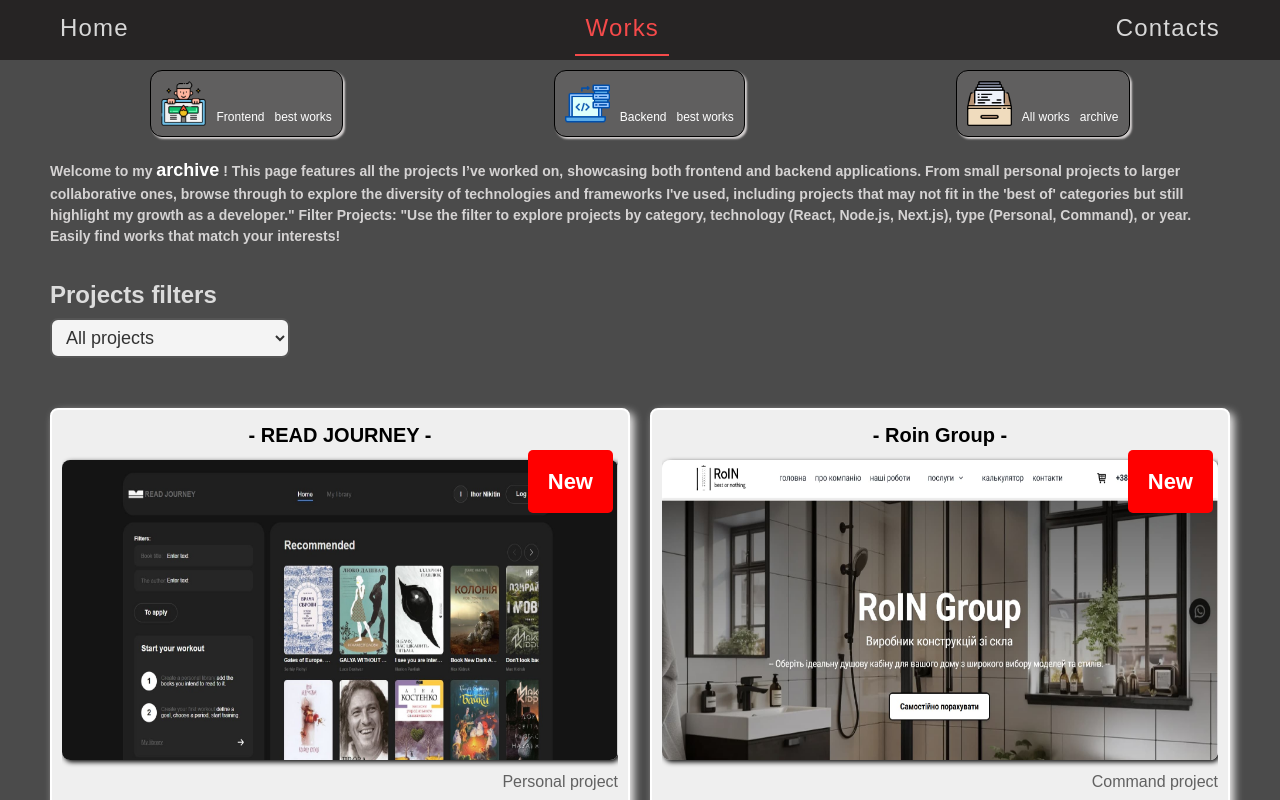
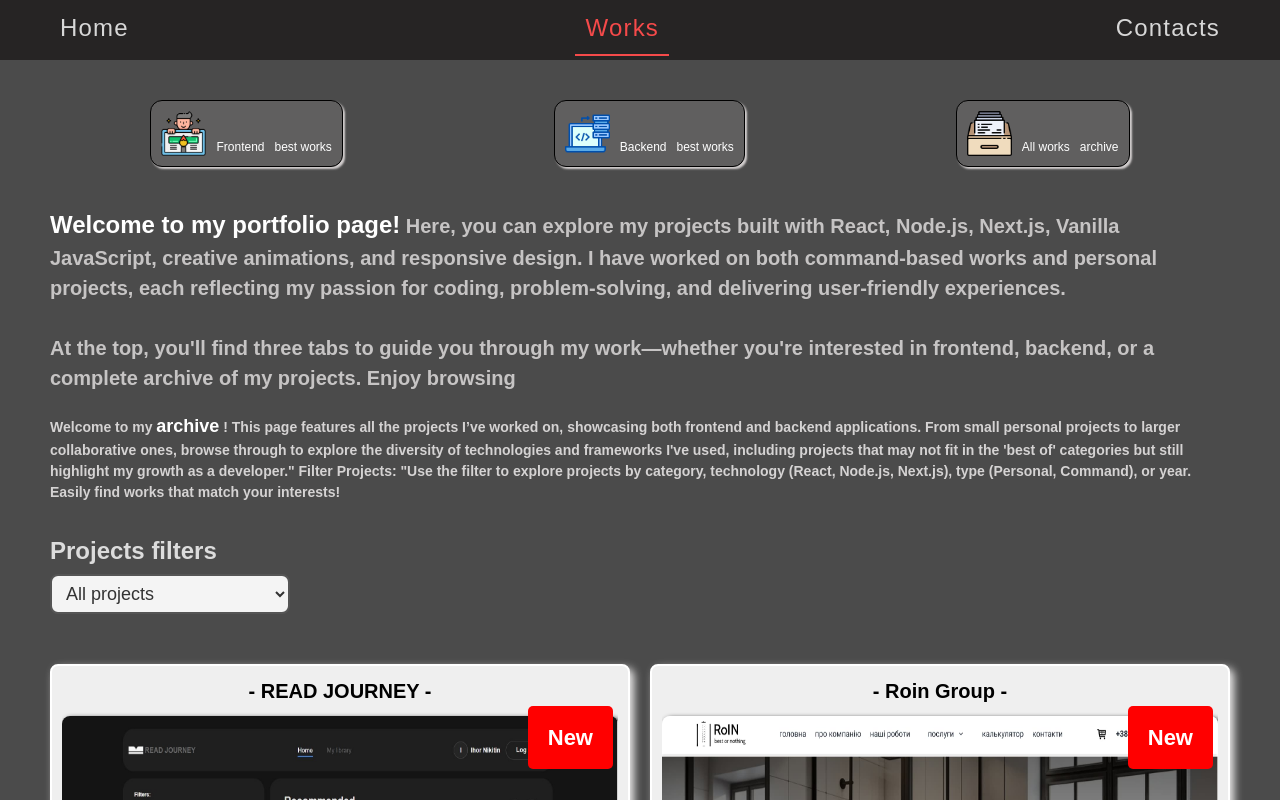
Before and after one commit to NikitinIhor/Portfolio, a React (Vite) app: page /projects/all in a window 1280 px wide. Shown: the top 800 px of the page. Built offline with nearby package versions, Linux system fonts and the light colour scheme.

Commit message:
fix:contacts component

```diff
--- a/src/components/AddModal/AddModal.jsx
+++ b/src/components/AddModal/AddModal.jsx
@@ -12,7 +12,7 @@ export default function AddModal({ addModalIsopen, closeAddModal }) {
       bottom: "auto",
       marginRight: "-50%",
       transform: "translate(-50%, -50%)",
-      borderRadius: 8,
+      borderRadius: 16,
       color: "white",
       height: "400px",
       boxShadow: "8px 8px 8px black",
--- a/src/components/FeedbackForm/FeedbackForm.module.css
+++ b/src/components/FeedbackForm/FeedbackForm.module.css
@@ -2,7 +2,7 @@
   display: flex;
   flex-direction: column;
   align-items: center;
-  padding: 20px;
+  padding: 10px;
   margin: 0 auto;
   width: 260px;
   height: 100%;
@@ -22,7 +22,8 @@
 label {
   margin-bottom: 5px;
   font-weight: bold;
-  color: #333;
+  color: #545454;
+  font-size: 12px;
 }
 
 .field {
@@ -57,23 +58,23 @@ label {
 .btn {
   width: 100px;
   height: 40px;
-  font-size: 16px;
-  color: #fff;
-  background-color: #007bff;
+  font-size: 12px;
+  color: #ffffff;
+  background-color: rgb(74, 138, 74);
   border: none;
-  border-radius: 5px;
+  border-radius: 20px;
   cursor: pointer;
   transition: background-color 0.3s;
 }
 .btn:first-child {
-  background-color: red;
+  background-color: rgb(218, 94, 94);
 }
 .btn:first-child:hover {
   background-color: rgb(188, 52, 52);
 }
 
 .btn:hover {
-  background-color: #0056b3;
+  background-color: rgb(46, 117, 46);
 }
 .loader {
   position: absolute;
--- a/src/components/Project/Project.module.css
+++ b/src/components/Project/Project.module.css
@@ -14,7 +14,6 @@
   overflow: hidden;
   position: relative;
   color: rgb(97, 97, 97);
-  height: 100%;
 }
 
 .item:hover .image {
--- a/src/pages/AllProjects/AllProjects.module.css
+++ b/src/pages/AllProjects/AllProjects.module.css
@@ -31,6 +31,7 @@
 @media (min-width: 768px) {
   .list {
     grid-template-columns: repeat(2, 1fr);
+    align-items: start;
   }
   .title {
     font-size: 14px;
--- a/src/pages/Projects/Projects.jsx
+++ b/src/pages/Projects/Projects.jsx
@@ -1,30 +1,51 @@
 import { NavLink, Outlet } from "react-router-dom";
 import css from "./Projects.module.css";
 
+import { useState } from "react";
 import archive from "../../images/category/archive.png";
 import back from "../../images/category/back.png";
 import front from "../../images/category/front.png";
 
 export default function Projects() {
+  const [showTitle, setShowTitle] = useState(true);
+
+  const handleClick = () => {
+    setShowTitle(false);
+  };
+
   return (
     <div className={css.projects}>
       <div className="container">
         <nav className={css.nav}>
-          <NavLink className={css.link} to="frontend">
+          <NavLink onClick={handleClick} className={css.link} to="frontend">
             <img src={front} alt="image of frontend" />
             Frontend <span>best works</span>
           </NavLink>
 
-          <NavLink className={css.link} to="backend">
+          <NavLink onClick={handleClick} className={css.link} to="backend">
             <img src={back} alt="image of backend" />
             Backend <span>best works</span>
           </NavLink>
 
-          <NavLink className={css.link} to="all">
+          <NavLink onClick={handleClick} className={css.link} to="all">
             <img src={archive} alt="image of archive" />
             All works <span>archive</span>
           </NavLink>
         </nav>
+        {showTitle && (
+          <h2 className={css.title}>
+            <span>Welcome to my portfolio page!</span> Here, you can explore my
+            projects built with React, Node.js, Next.js, Vanilla JavaScript,
+            creative animations, and responsive design. I have worked on both
+            command-based works and personal projects, each reflecting my
+            passion for coding, problem-solving, and delivering user-friendly
+            experiences. <br />
+            <br />
+            At the top, you'll find three tabs to guide you through my
+            work—whether you're interested in frontend, backend, or a complete
+            archive of my projects. Enjoy browsing
+          </h2>
+        )}
         <Outlet />
       </div>
     </div>
--- a/src/pages/Projects/Projects.module.css
+++ b/src/pages/Projects/Projects.module.css
@@ -22,7 +22,16 @@
   box-shadow: 2px 2px 2px rgb(210, 206, 206);
   background-color: rgb(96, 95, 95);
 }
-
+.title {
+  color: rgb(198, 196, 196);
+  font-size: 14px;
+  margin-top: 40px;
+  text-align: center;
+}
+.title span {
+  color: white;
+  font-size: 18px;
+}
 .link span {
   display: none;
 }
@@ -33,8 +42,17 @@
   .nav {
     justify-content: space-around;
   }
+  .title {
+    font-size: 18px;
+  }
+  .title span {
+    font-size: 22px;
+  }
 }
 @media (min-width: 1200px) {
+  .nav {
+    padding-top: 40px;
+  }
   .link {
     font-size: 16px;
   }
@@ -58,4 +76,11 @@
     background-color: white;
     color: black;
   }
+  .title {
+    font-size: 20px;
+    text-align: left;
+  }
+  .title span {
+    font-size: 24px;
+  }
 }
```
